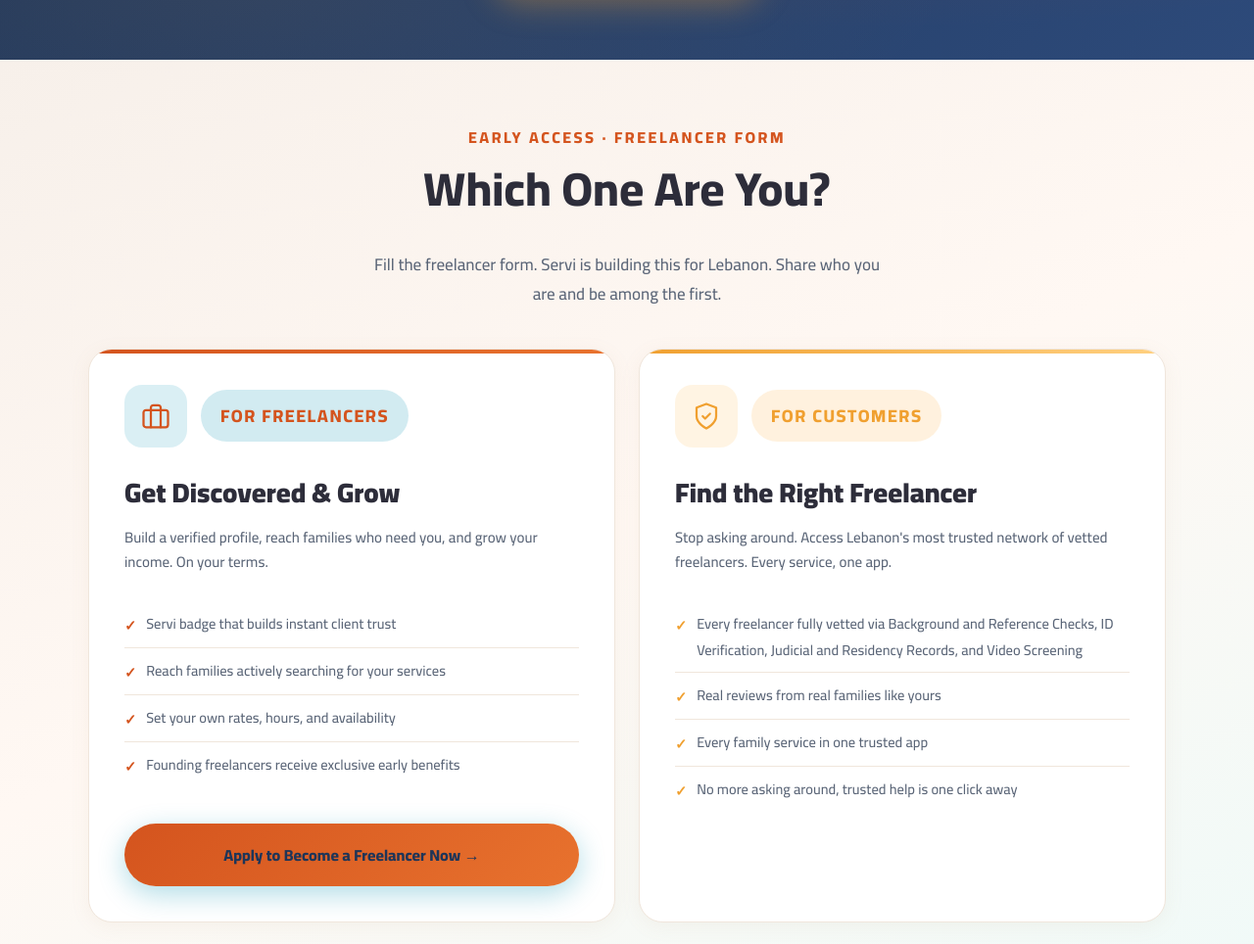
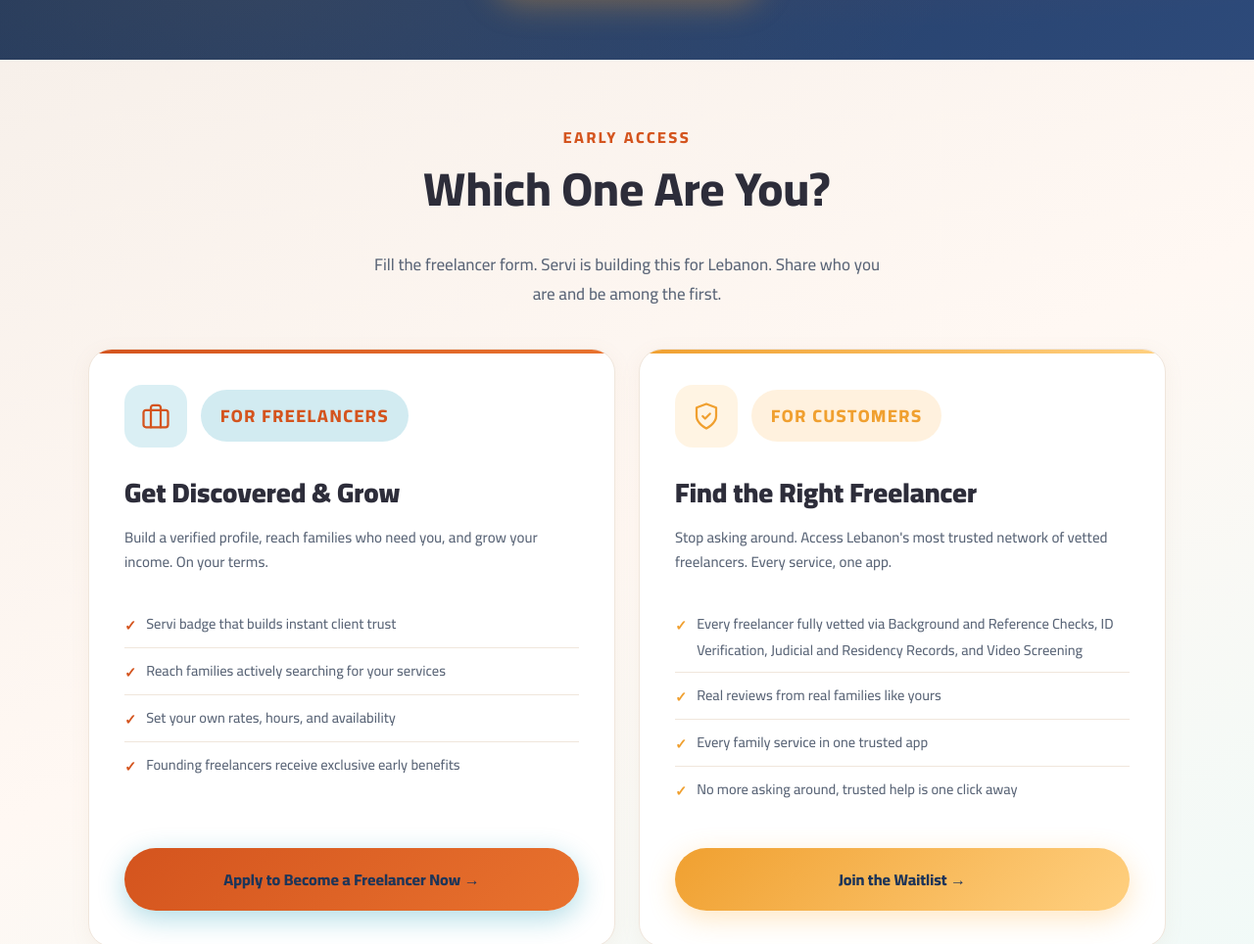
Before and after one commit to khalil877/Doneright, a plain HTML site: page index.html in a window 1280 px wide. Shown: the part 2853-3817 px from the top of the page at 98% size. Drawn offline with Linux system fonts and the light colour scheme.

Commit message:
Update index.html

```diff
--- a/index.html
+++ b/index.html
@@ -910,7 +910,7 @@
   <div class="paths-inner">
 
     <div class="paths-head">
-      <p class="sec-label"><span class="en-i">Early Access · Freelancer Form</span><span class="fr-i">Accès Anticipé · Formulaire Freelancer</span><span class="ar-i">الوصول المبكر · استمارة المستقلين</span></p>
+      <p class="sec-label"><span class="en-i">Early Access</span><span class="fr-i">Accès Anticipé</span><span class="ar-i">الوصول المبكر</span></p>
       <h2 class="sec-title reveal">
         <span class="en">Which One Are You?</span>
         <span class="fr">Lequel Êtes-Vous ?</span>
@@ -1018,6 +1018,11 @@
           ║  Integrations > Google Sheets                       ║
           ╚══════════════════════════════════════════════════════╝
         -->
+        <a href="https://servi.fillout.com/user" target="_blank" class="btn-gold" id="fam-cta">
+          <span class="en-i">Join the Waitlist →</span>
+          <span class="fr-i">Rejoindre la Liste →</span>
+          <span class="ar-i">انضم لقائمة الانتظار →</span>
+        </a>
       </div>
 
     </div>
```
